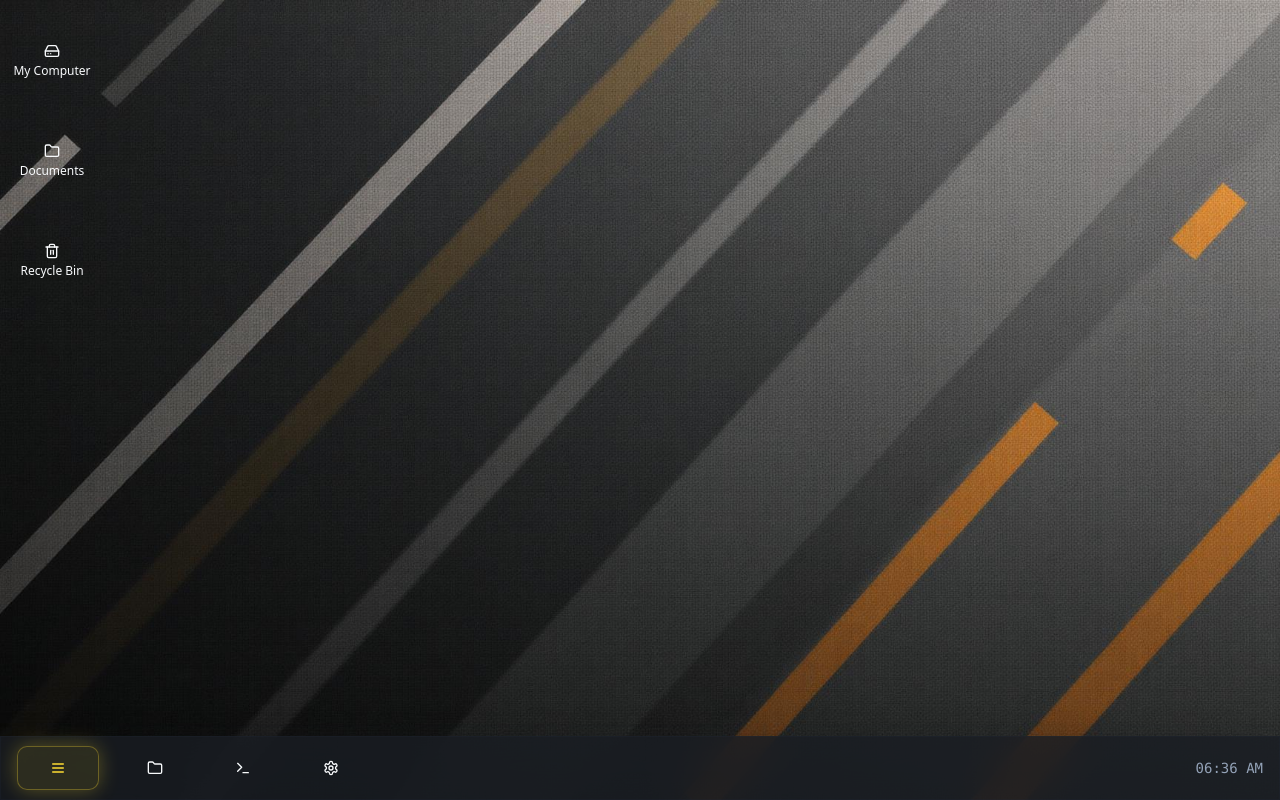
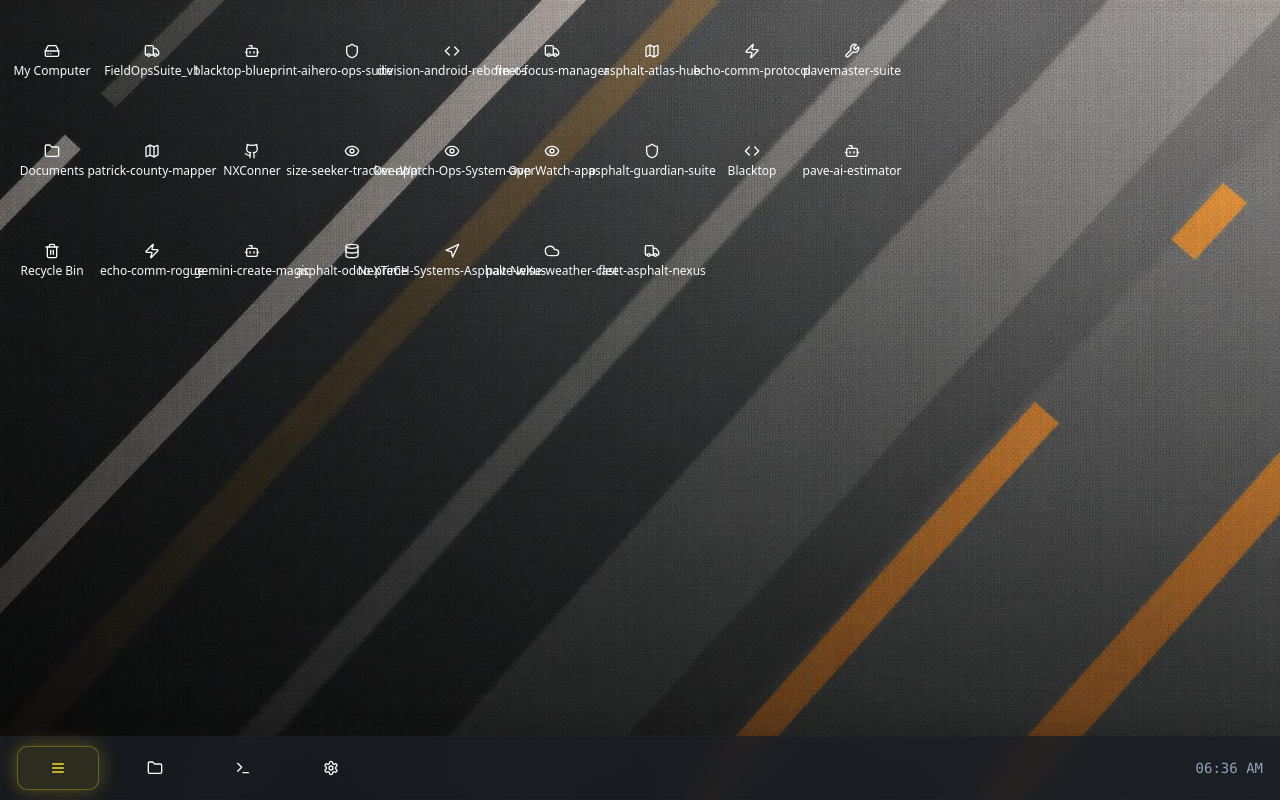
Before and after one commit to NXConner/road-runner-os, a React (Vite) app: page / in a window 1280 px wide. Built offline with nearby package versions, Linux system fonts and the light colour scheme.

Commit message:
Add GitHub repos to desktop
Fetch all repositories from the user's GitHub profile and display them as icons on the desktop. Clicking an icon will launch the repository in a new application window.

```diff
--- a/src/components/DesktopIcons.tsx
+++ b/src/components/DesktopIcons.tsx
@@ -6,7 +6,19 @@ import {
   Image,
   Music,
   Trash2,
-  HardDrive
+  HardDrive,
+  Github,
+  Code,
+  Database,
+  Shield,
+  Truck,
+  Map,
+  Eye,
+  Bot,
+  Wrench,
+  Zap,
+  Cloud,
+  Navigation
 } from 'lucide-react';
 
 interface DesktopIconsProps {
@@ -14,6 +26,64 @@ interface DesktopIconsProps {
 }
 
 export const DesktopIcons = ({ onOpenWindow }: DesktopIconsProps) => {
+  const createRepositoryComponent = (repoName: string, repoUrl: string, description: string) => (
+    <div className="p-6">
+      <div className="flex items-center gap-3 mb-4">
+        <Github className="h-6 w-6" />
+        <h2 className="text-xl font-bold">{repoName}</h2>
+      </div>
+      <div className="space-y-4">
+        <p className="text-muted-foreground">{description}</p>
+        <div className="flex flex-col gap-3">
+          <a
+            href={repoUrl}
+            target="_blank"
+            rel="noopener noreferrer"
+            className="flex items-center gap-2 p-3 bg-surface-elevated hover:bg-surface-elevated/80 rounded-lg transition-colors"
+          >
+            <Github className="h-4 w-4" />
+            <span>View on GitHub</span>
+          </a>
+          <div className="grid grid-cols-2 gap-2 text-sm">
+            <div className="flex items-center gap-2 p-2 bg-card rounded">
+              <Code className="h-4 w-4" />
+              <span>Repository</span>
+            </div>
+            <div className="flex items-center gap-2 p-2 bg-card rounded">
+              <FileText className="h-4 w-4" />
+              <span>Open Source</span>
+            </div>
+          </div>
+        </div>
+      </div>
+    </div>
+  );
+
+  const repositories = [
+    { name: 'FieldOpsSuite_v1', icon: Truck, description: 'Field Operations Management Suite' },
+    { name: 'blacktop-blueprint-ai', icon: Bot, description: 'AI-powered Blacktop Design Assistant' },
+    { name: 'hero-ops-suite', icon: Shield, description: 'Hero Operations Management System' },
+    { name: 'division-android-reborn-os', icon: Code, description: 'Android Reborn Operating System' },
+    { name: 'fleet-focus-manager', icon: Truck, description: 'Fleet Management and Focus System' },
+    { name: 'asphalt-atlas-hub', icon: Map, description: 'Asphalt Atlas Management Hub' },
+    { name: 'echo-comm-protocol', icon: Zap, description: 'Echo Communication Protocol System' },
+    { name: 'pavemaster-suite', icon: Wrench, description: 'Professional Paving Management Suite' },
+    { name: 'patrick-county-mapper', icon: Map, description: 'Patrick County Mapping Application' },
+    { name: 'NXConner', icon: Github, description: 'NXConner Profile Repository' },
+    { name: 'size-seeker-tracker-app', icon: Eye, description: 'Size Seeker Tracking Application' },
+    { name: 'OverWatch-Ops-System-app', icon: Eye, description: 'OverWatch Operations System' },
+    { name: 'OverWatch-app', icon: Eye, description: 'OverWatch Monitoring Application' },
+    { name: 'asphalt-guardian-suite', icon: Shield, description: 'Asphalt Guardian Security Suite' },
+    { name: 'Blacktop', icon: Code, description: 'Blacktop Core System' },
+    { name: 'pave-ai-estimator', icon: Bot, description: 'AI-Powered Paving Estimator' },
+    { name: 'echo-comm-rogue', icon: Zap, description: 'Echo Communication Rogue System' },
+    { name: 'gemini-create-magic', icon: Bot, description: 'Gemini Create Magic Assistant' },
+    { name: 'asphalt-odoo-prime', icon: Database, description: 'Asphalt Odoo Prime Integration' },
+    { name: 'NeXTeCH-Systems-Asphalt-NeXus', icon: Navigation, description: 'NeXTeCH Systems Asphalt NeXus' },
+    { name: 'pave-wise-weather-cast', icon: Cloud, description: 'Pave Wise Weather Forecasting' },
+    { name: 'fleet-asphalt-nexus', icon: Truck, description: 'Fleet Asphalt Nexus Management' }
+  ];
+
   const desktopItems = [
     {
       id: 'my-computer',
@@ -72,7 +142,22 @@ export const DesktopIcons = ({ onOpenWindow }: DesktopIconsProps) => {
           <p className="text-muted-foreground">The recycle bin is empty.</p>
         </div>
       )
-    }
+    },
+    // Add repository icons
+    ...repositories.map((repo, index) => ({
+      id: `repo-${repo.name}`,
+      name: repo.name,
+      icon: repo.icon,
+      position: {
+        x: 120 + (index % 8) * 100,
+        y: 20 + Math.floor(index / 8) * 100
+      },
+      component: createRepositoryComponent(
+        repo.name,
+        `https://github.com/NXConner/${repo.name}`,
+        repo.description
+      )
+    }))
   ];
 
   const handleDoubleClick = (item: typeof desktopItems[0]) => {
```
